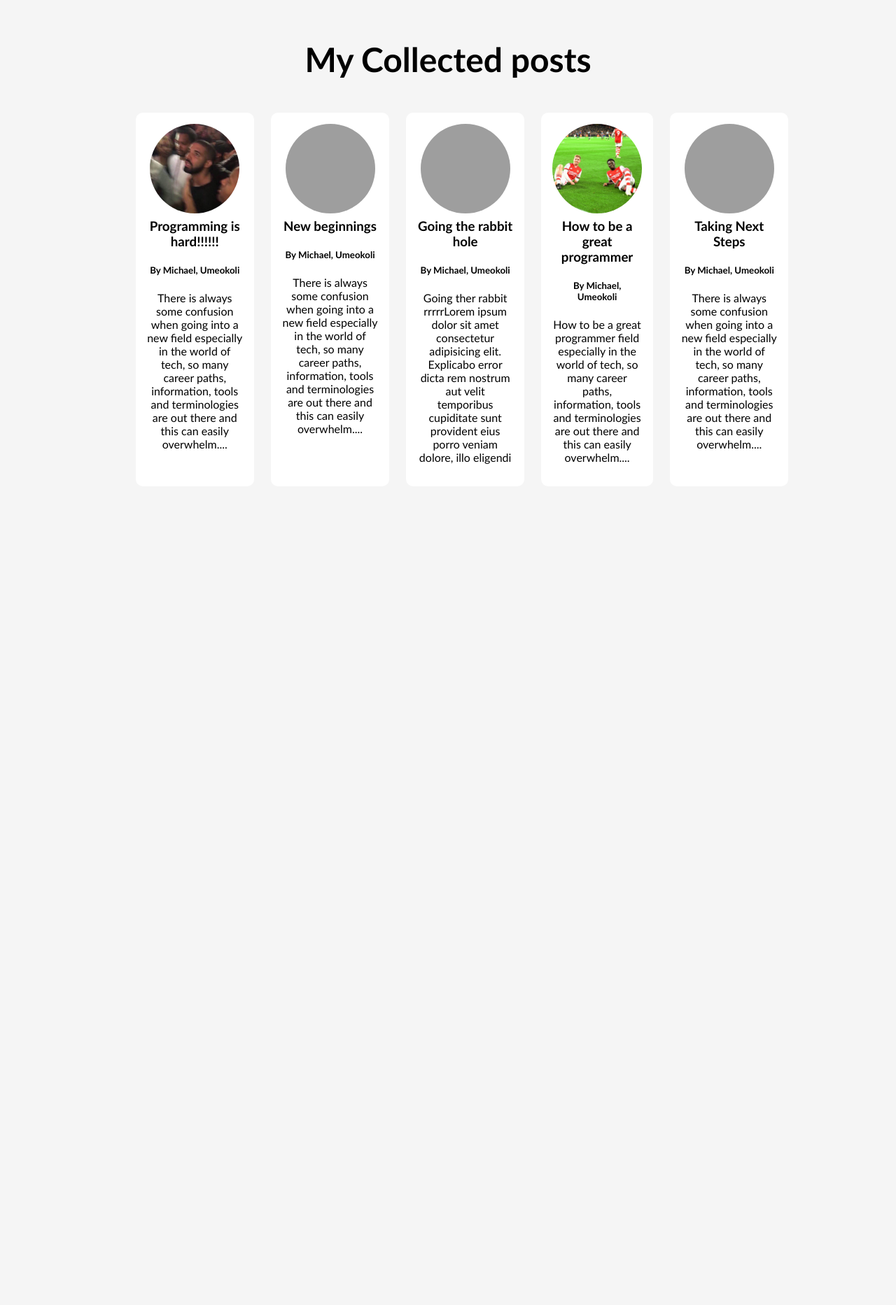
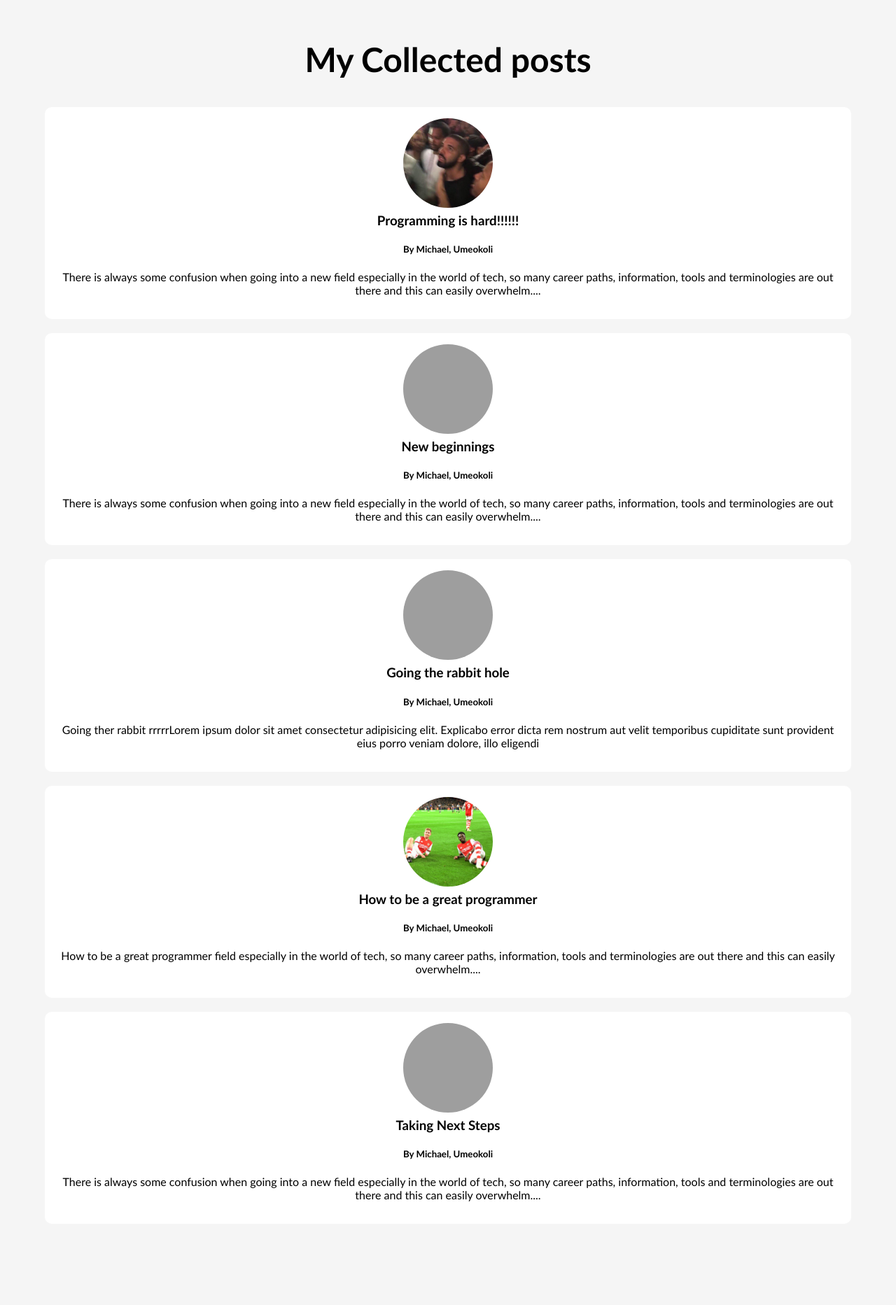
Before and after one commit to mikey247/mike-s-desk-test, a Django app: page /posts in a window 1280 px wide. Shown: the part 80-1945 px from the top of the page at 70% size. Before the commit the page ends 743 px from the top, so only its background shows below. Run offline with Django 4.2, Linux system fonts and the light colour scheme; data comes from the database, SQL or seed files in the repository; grey boxes are pictures that could not be loaded.

Commit message:
responsiveness2

```diff
--- a/blog/static/blog/all-posts.css
+++ b/blog/static/blog/all-posts.css
@@ -1,20 +1,22 @@
 #all-posts{
     background-color: whitesmoke;
-    padding: 6rem 12%;
+    padding: 6rem 0;
 }
 #all-posts h2{
     color: black;
     text-align: center;
     font-size: 3em;
 }
+ul{
+    display: block;
+    padding-inline-start: 0;
+
+}
 
 li{
     list-style: none;
     background-color: white;
     border-radius: 10px;
+    width: 90%;
+    margin: 20px auto;
 }
-ul{
-    display: flex;
-    gap: 1.5em;
-    margin: 3em 0;
-}
--- a/blog/static/blog/index.css
+++ b/blog/static/blog/index.css
@@ -62,7 +62,7 @@ text-align: center;
 
 #latest-posts li{
     flex: 1;
-    width: 50%;
+    width: 80%;
     margin: 30px auto;
 }
 
--- a/blog/static/blog/post.css
+++ b/blog/static/blog/post.css
@@ -41,3 +41,14 @@
 .post:active time {
   color: white;
 }
+
+.post__content p{
+ font-size: 1rem;
+}
+
+@media(max-width:768px){
+
+  .post__content p,.post__content time{
+    font-size: 1.4rem;
+   }
+}
--- a/static/style.css
+++ b/static/style.css
@@ -50,6 +50,8 @@ font-weight: bold;
     color: white;
 }
 
+
+
 @media(max-width:425px){
 
     html {
```
Also changed, not shown: blog/static/blog/post-detail.css (+36 -32 lines).
